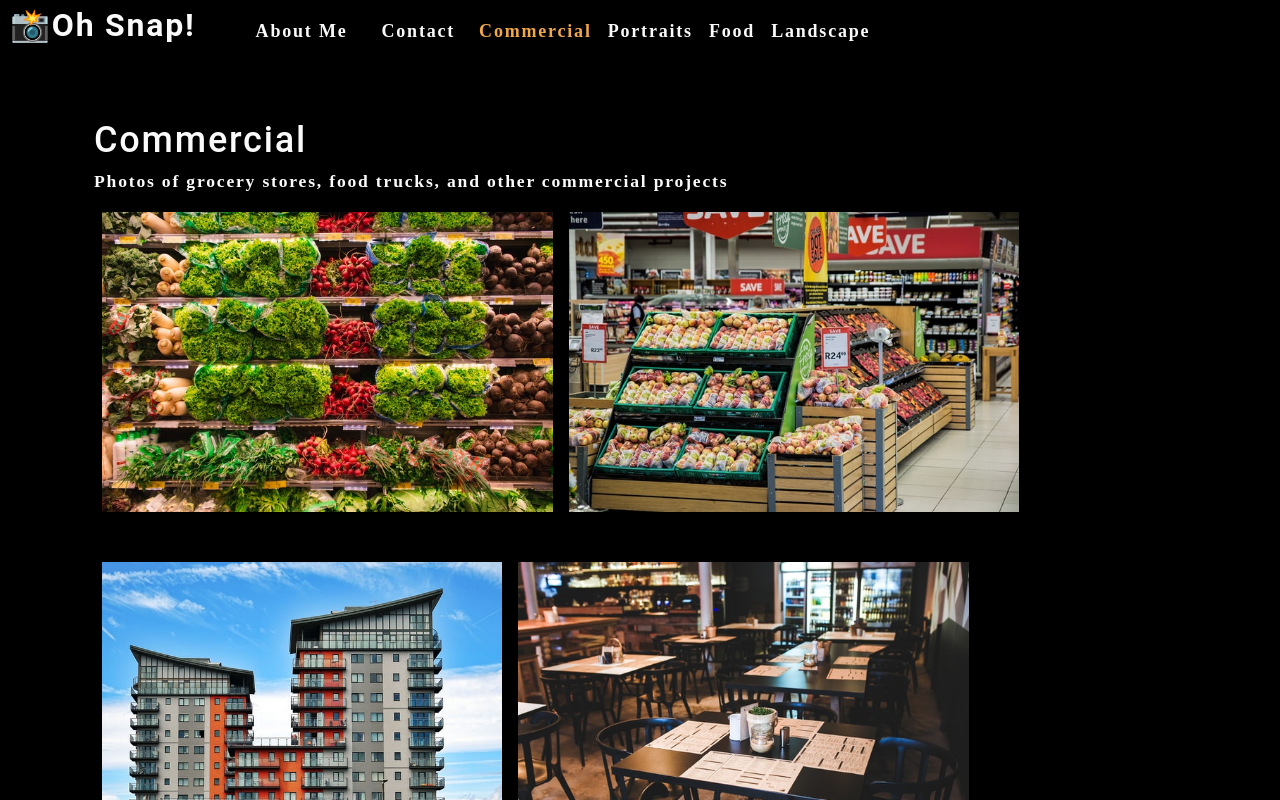
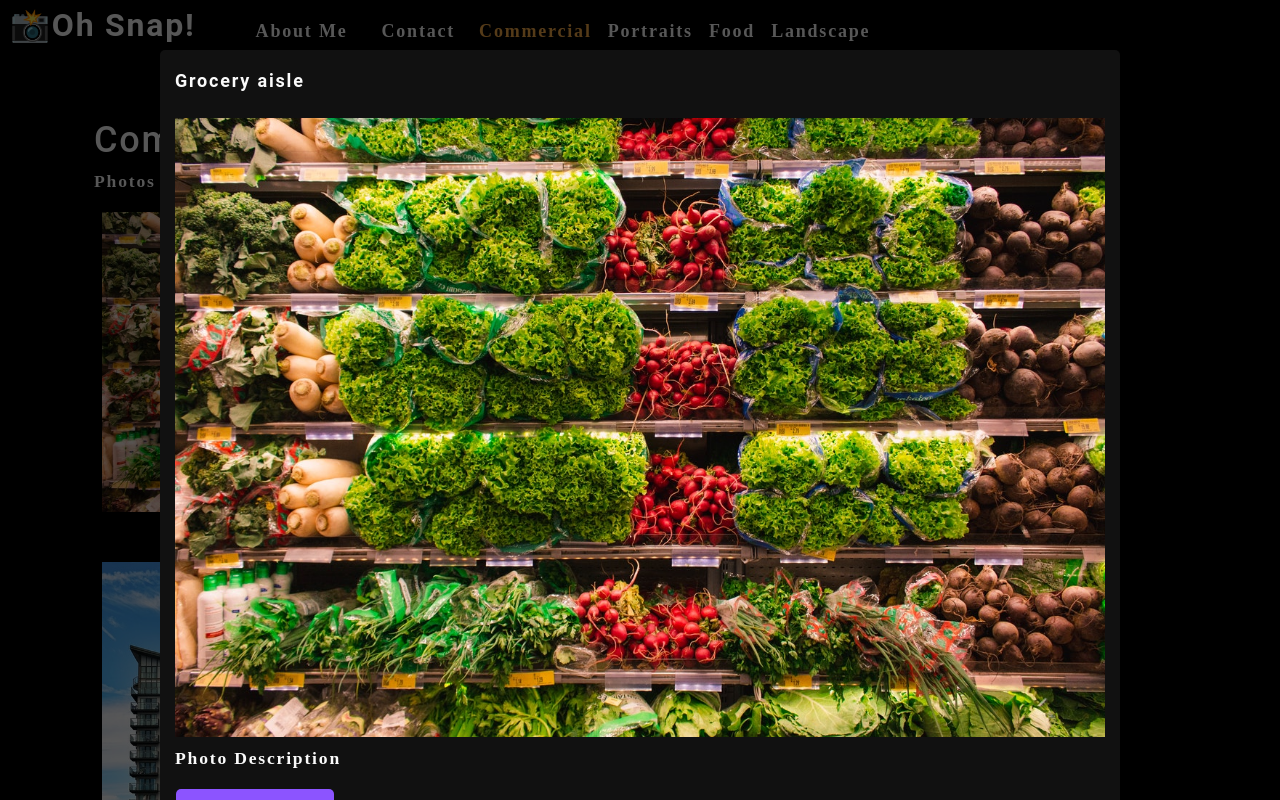
Before and after one commit to noreikam/photo-port, a React (Create React App) app: page / in a window 1280 px wide. Both pictures are taken after a click on the picture 327 px from the left and 361 px from the top of the page. Shown: the top 800 px of the page. Built offline with nearby package versions, Linux system fonts and the light colour scheme.

Commit message:
modal opens

```diff
--- /dev/null
+++ b/src/components/Modal/index.js
@@ -0,0 +1,25 @@
+import React from 'react';
+
+function Modal({currentPhoto}) {
+  const {name, category, description, index} = currentPhoto;
+
+  return(
+    <div className="modalBackdrop">
+      <div className="modalContainer">
+        <h3 className="modalTitle">{name}</h3>
+        <img
+          src={require(`../../assets/large/${category}/${index}.jpg`).default}
+          alt={category}
+        />
+        <p>
+          Photo Description
+        </p>
+        <button type="button">
+          Close this modal
+        </button>
+      </div>
+    </div>
+  )
+}
+
+export default Modal;
--- a/src/components/PhotoList/index.js
+++ b/src/components/PhotoList/index.js
@@ -1,6 +1,8 @@
 import React, { useState } from 'react';
+import Modal from'../Modal';
 
 const PhotoList = ({ category }) => {
+  const [isModalOpen, setIsModalOpen] = useState(false);
   const [photos] = useState([
     {
       name: 'Grocery aisle',
@@ -101,16 +103,25 @@
 
   const currentPhotos = photos.filter(photo => photo.category === category);
 
+  const [currentPhoto, setCurrentPhoto] = useState();
+
+  const toggleModal = (image, i) => {
+    setCurrentPhoto({...image, index: i});
+    setIsModalOpen(true);
+  }
+
   return (
     <div>
+    {isModalOpen && <Modal currentPhoto={currentPhoto} />}
       <div className="flex-row">
         {currentPhotos.map((image, i) => (
           <img
-            src={require(`../../assets/small/${category}/${i}.jpg`).default}
-            alt={image.name}
-            className="img-thumbnail mx-1"
-            key={image.name}
-          />
+          alt={Image.name}
+          src={require(`../../assets/small/${category}/${i}.jpg`).default}
+          className="img-thumbnail mx-1"
+          onClick={() => toggleModal(image, i)}
+          key={image.name}
+        />
         ))}
       </div>
     </div>
```
